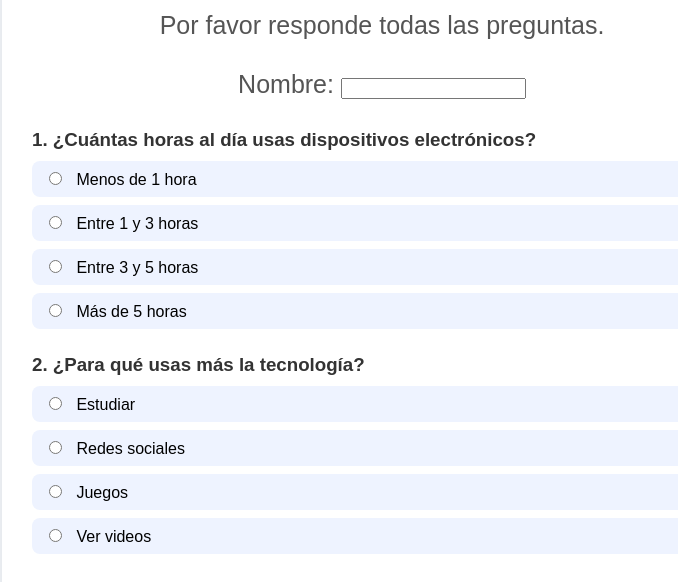
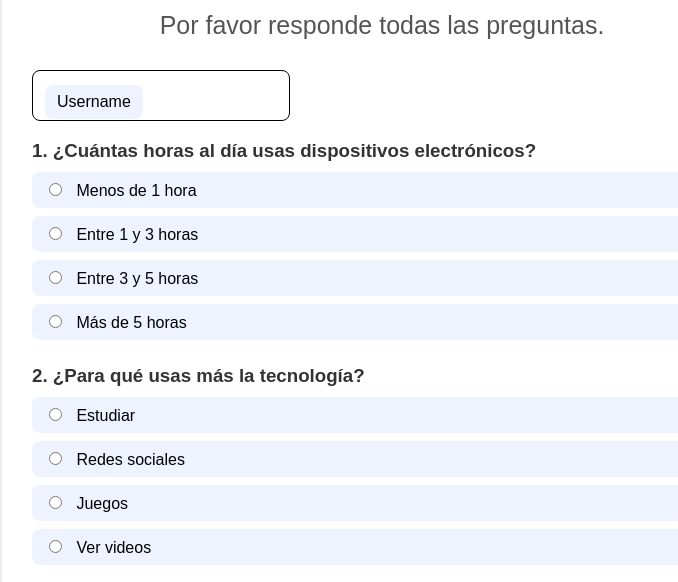
Before and after one commit to cristianchile973-bit/cuestionario, a website: page index.html in a window 1280 px wide. Shown: the part 142-724 px from the top of the page, without its empty margins (258-936 px from the left). Drawn offline with Linux system fonts and the light colour scheme.

Commit message:
Update index.html

```diff
--- a/index.html
+++ b/index.html
@@ -100,6 +100,40 @@
         color: #555;
         font-size:25px;
     }
+
+.inputBox {
+    position: relative;
+}
+
+.inputBox input{
+    width: 230px;
+    padding: 17px 13px;
+    border: 1px solid black;
+    outline: none;
+    border-radius: 8px;
+}
+
+.inputBox label{
+    position: absolute;
+    top: 15px;
+    left: 13px;
+    color: black;
+    transition: 0.3s;
+    pointer-events: none;
+}
+
+.inputBox input:focus + label,
+.inputBox input:valid + label{
+    top: -9px;
+    color: white;
+    background: black;
+    padding: 2px 7px;
+    border-radius: 12px;
+    font-size: 13px;
+}
+
+
+
 </style>
 </head>
 
@@ -111,7 +145,10 @@
 
 
     <form id="encuestaForm">
-         <p id="tema">Nombre: <input type="text" id="nombreInput" name="Nombre" required></p>
+    <div class="inputBox", id="nombre">
+    <input type="text" required>
+    <label for="">Username</label>
+</div>
 
 
         <!-- PREGUNTAS -->
@@ -179,7 +216,7 @@ document.getElementById("encuestaForm").addEventListener("submit", async functio
         // Ocultar título y subtítulo
         document.getElementById("titulo").style.display = "none";
         document.getElementById("subtitulo").style.display = "none";
-        document.getElementById("tema").style.display = "none";
+        document.getElementById("nombre").style.display = "none";
 
         // Mostrar mensaje de éxito
         document.getElementById("successMsg").style.display = "block";
```
